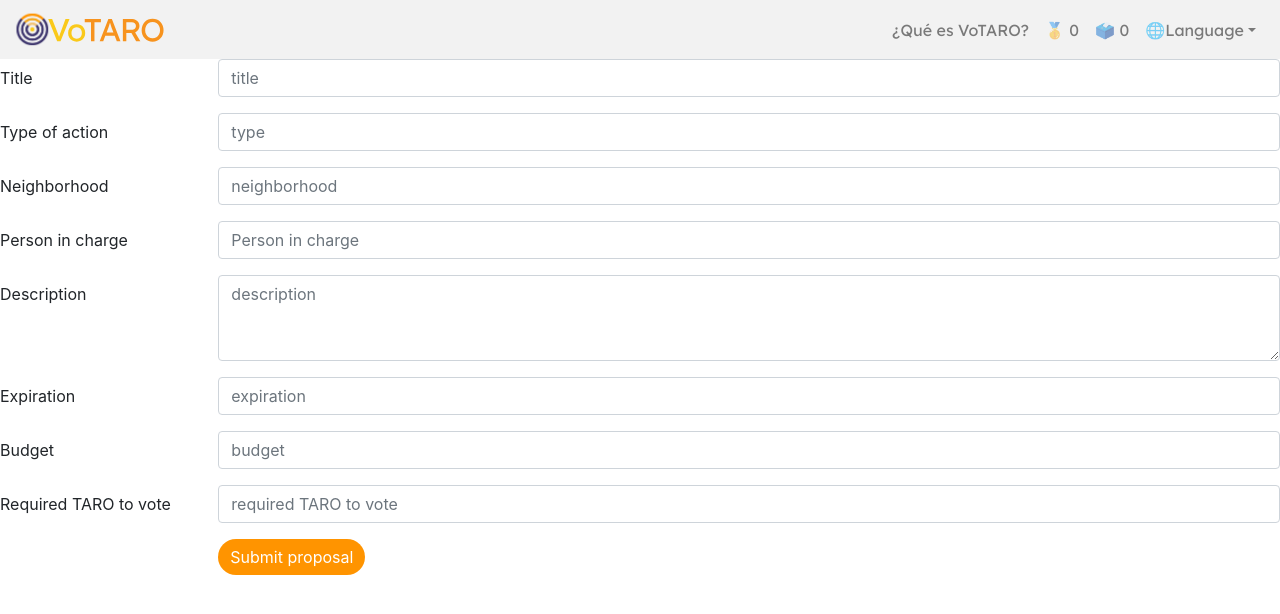
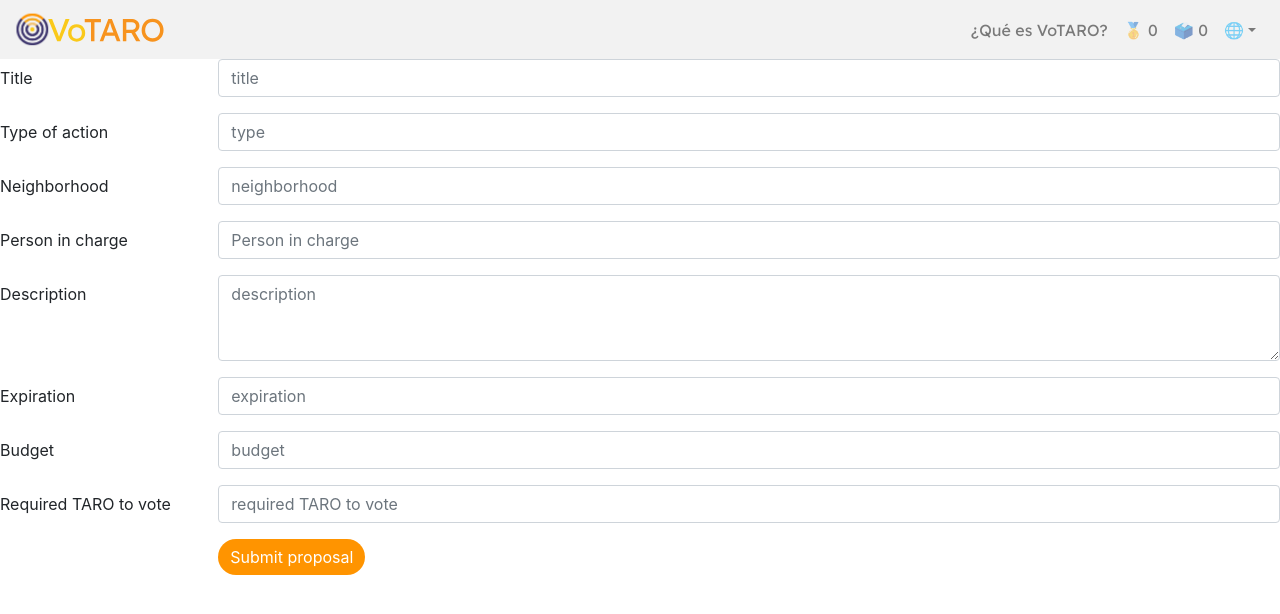
Before and after one commit to zenbitETH/Ciudades-DAO, a React (Create React App) app in the folder frontend/: page /createproposal in a window 1280 px wide. Shown: the top 614 px of the page. Built offline with nearby package versions, Linux system fonts and the light colour scheme.

Commit message:
Header update

```diff
--- a/frontend/src/components/Header.js
+++ b/frontend/src/components/Header.js
@@ -22,7 +22,7 @@ const Header = () => {
             <Nav.Link href="/About">What is VoTARO?</Nav.Link>
             <Nav.Link href="/proposallist">🥇 0</Nav.Link>
             <Nav.Link href="/CreateProposal">🗳️ 0</Nav.Link>
-            <NavDropdown title="🌐Idioma" id="basic-nav-dropdown">
+            <NavDropdown title="🌐" id="basic-nav-dropdown">
              <NavDropdown.Item onSelect={handleOnSelect}>Español</NavDropdown.Item>
             </NavDropdown>
           </Nav>
@@ -42,7 +42,7 @@ const Header = () => {
             <Nav.Link href="/About">¿Qué es VoTARO?</Nav.Link>
             <Nav.Link href="/proposallist">🥇 0</Nav.Link>
             <Nav.Link href="/CreateProposal">🗳️ 0</Nav.Link>
-            <NavDropdown title="🌐Language" id="basic-nav-dropdown">
+            <NavDropdown title="🌐" id="basic-nav-dropdown">
             <NavDropdown.Item onSelect={handleOnSelect}>English</NavDropdown.Item>
             </NavDropdown>
           </Nav>
```
